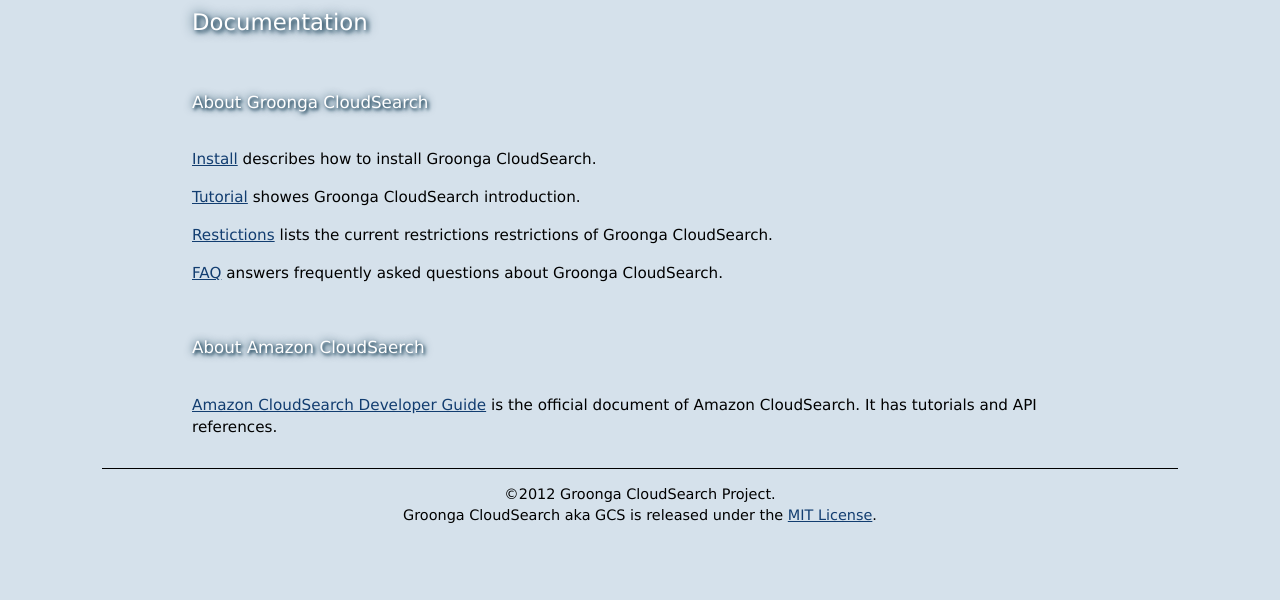
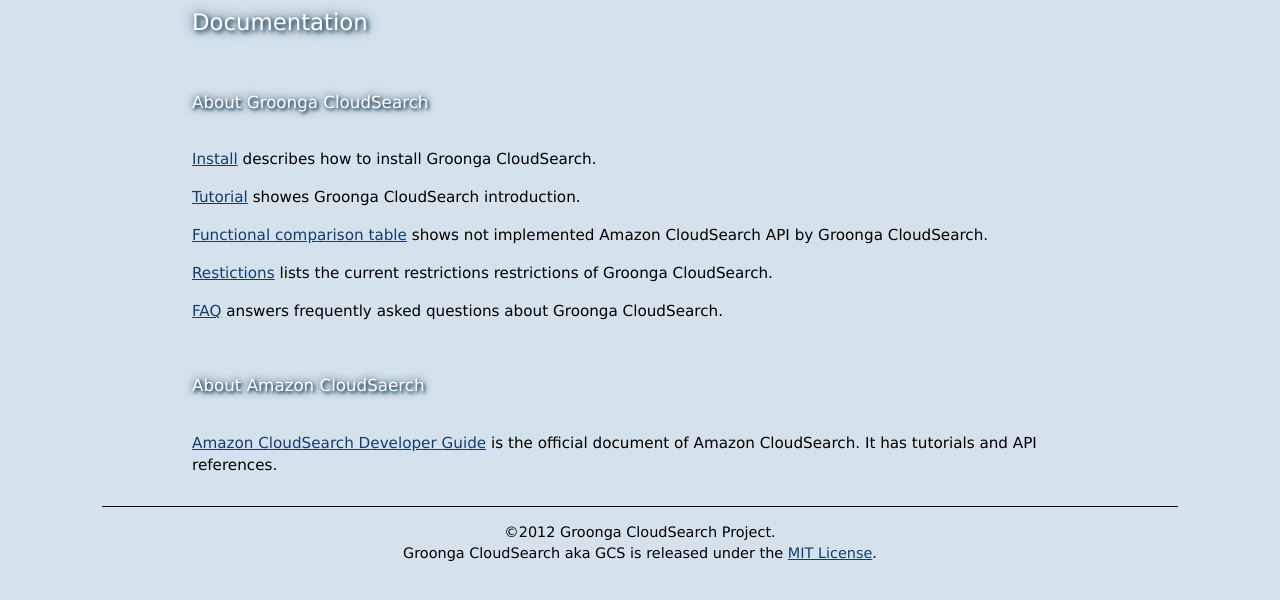
Before and after one commit to groonga/gcs.groonga.org, a Jekyll site: the page built from docs/index.md, in a window 1280 px wide, cut to the strip 153-753 px from the top of the page. Built offline with Jekyll 4.4.1, drawn with Linux system fonts in a browser that asks for light colours.

Commit message:
docs: add functional comparision table

```diff
--- a/docs/index.md
+++ b/docs/index.md
@@ -9,6 +9,9 @@
 [Install](install/) describes how to install Groonga CloudSearch.
 
 [Tutorial](tutorial/) showes Groonga CloudSearch introduction.
+
+[Functional comparison table](/#functional-comparison) shows not
+implemented Amazon CloudSearch API by Groonga CloudSearch.
 
 [Restictions](restrictions/) lists the current restrictions
 restrictions of Groonga CloudSearch.
```
